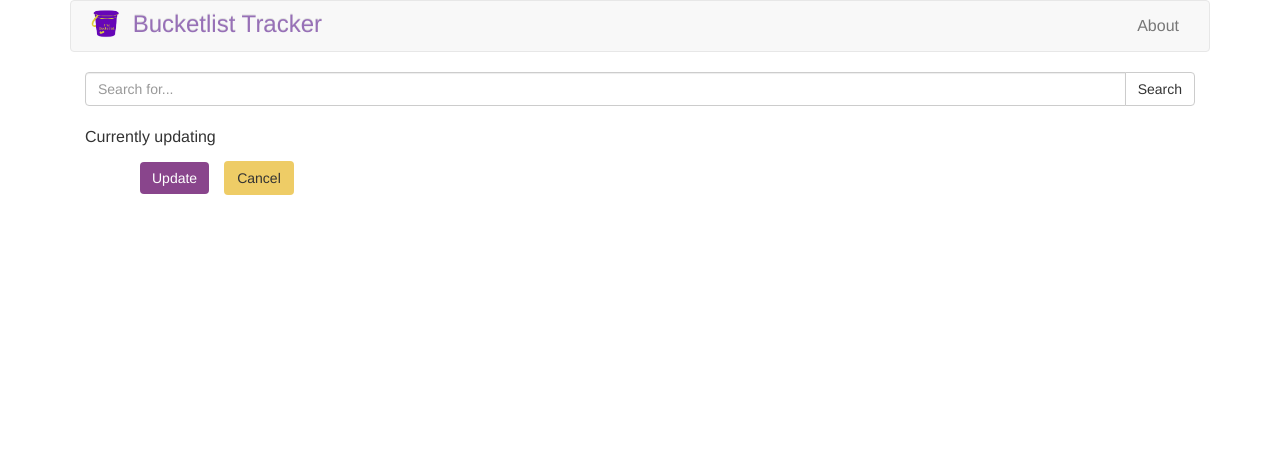
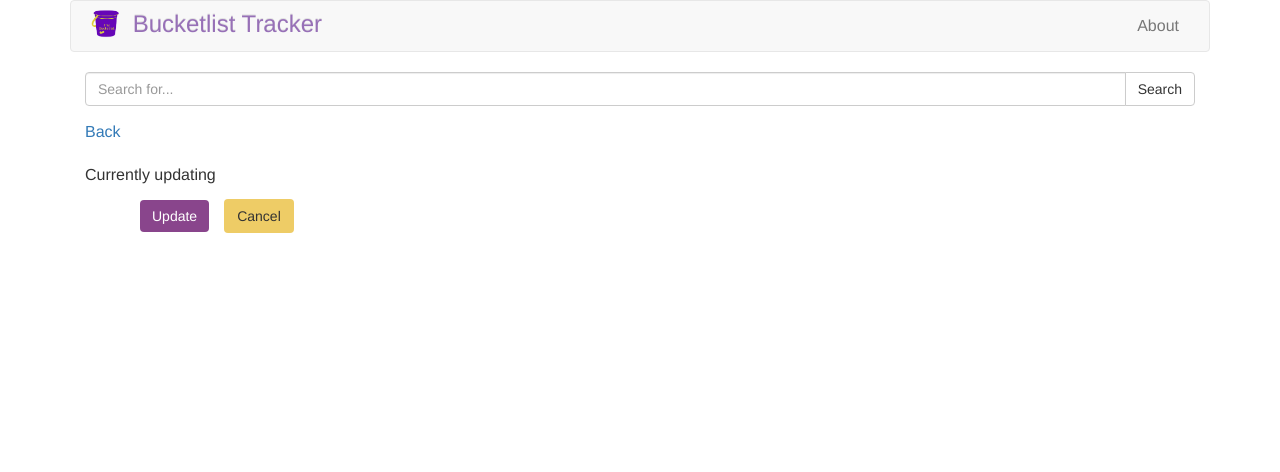
Before and after one commit to osule/django-bucketlist-application, a Django app: template bucketlist/website/templates/website/bucketlist_update_form.html in a window 1280 px wide. Shown: the top 472 px of the page. Run offline with Django 3.2, Linux system fonts and the light colour scheme; the template is opened without the code that fills it, so the values that code supplies are empty; parts of the project's set-up code (start-up, migrations or seed data) failed here and were passed over; some libraries are stand-ins or nearby versions.

Commit message:
(feature) add back link, id submit button

```diff
--- a/bucketlist/website/templates/website/bucketlist_update_form.html
+++ b/bucketlist/website/templates/website/bucketlist_update_form.html
@@ -3,7 +3,7 @@
 
 {% block content %}
 {% include 'website/snippets/search.html' %}
-
+{% include 'website/snippets/back.html' %}
 <header>
   <div class="col-sm-12 margin-sm-bottom">
     <h3>{{ object.name }}</h3>
@@ -16,7 +16,7 @@
 		<form action="" method="post">{% csrf_token %}
 		    <div class="input-group">
 		      {{ form.as_p }}
-		      <button type="submit" class="btn btn-primary">Update</button>
+		      <button id="id_submit_btn" type="submit" class="btn btn-primary">Update</button>
                <span class="spacer-15"></span>
               <button class="btn btn-cancel">Cancel</button>
 		    </div>
```
